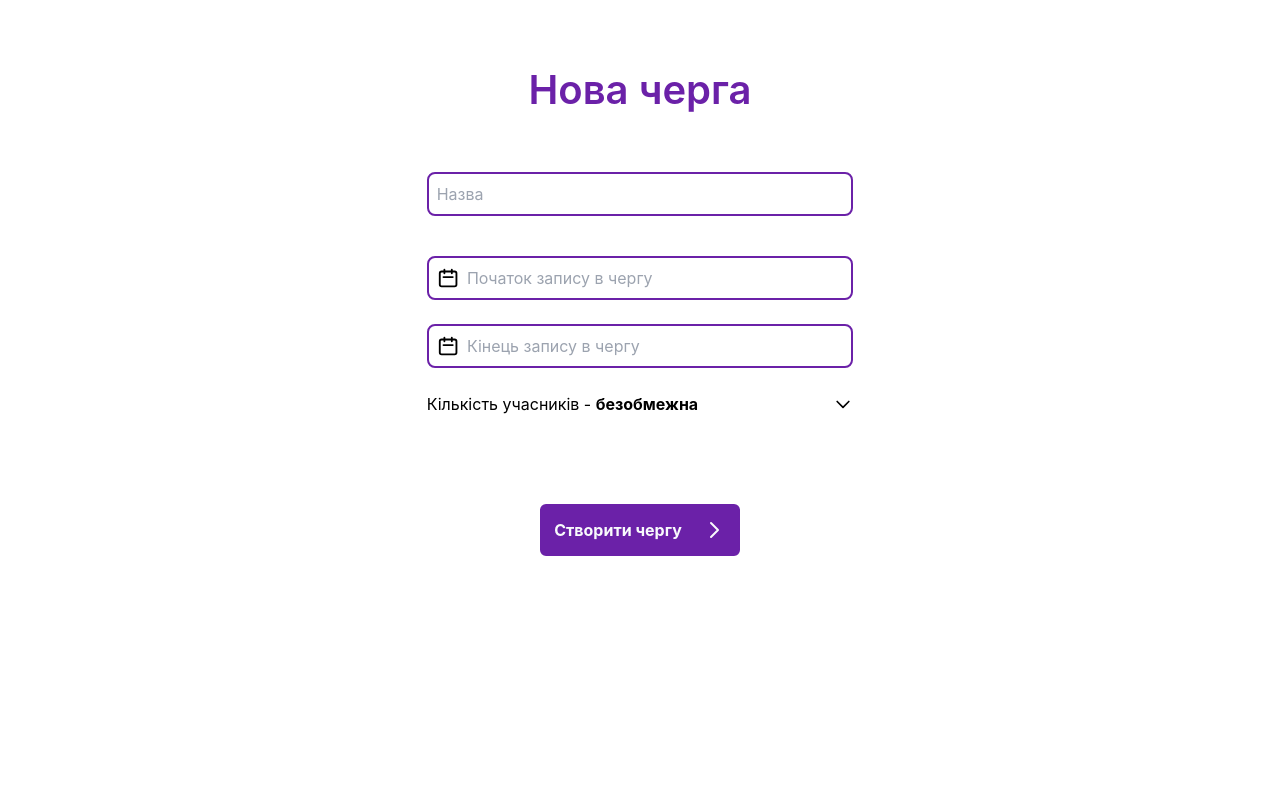
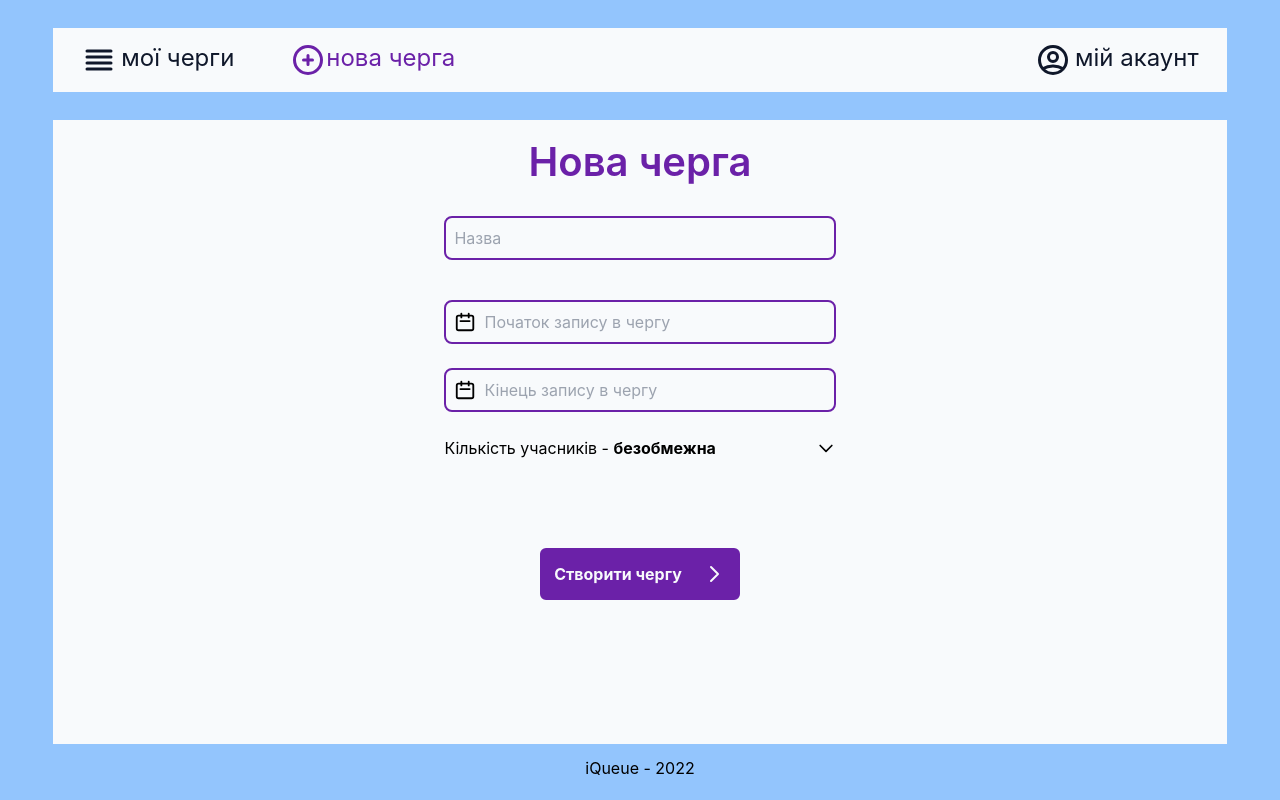
Before and after one commit to iQueue-solutions/iQueue-front, a Next.js app: page /create-queue in a window 1280 px wide. Built offline with nearby package versions, Linux system fonts and the light colour scheme.

Commit message:
Footer layout

```diff
--- a/components/Button.jsx
+++ b/components/Button.jsx
@@ -1,10 +1,13 @@
-import styles from './Button.module.css'
+import styles from "./Button.module.css";
 
-export const Button = ({color, variant, onClick, icon, children}) => {
-  return (
-    <button onClick={onClick} className={`flex mt-20 ${styles.btn} ${styles[color]} ${styles[variant]}`} >
-      {children}
-      <span className='ml-5'>{icon}</span>
-    </button>
-  )
-}
+export const Button = ({ color, variant, onClick, icon, children }) => {
+ return (
+  <button
+   onClick={onClick}
+   className={`flex mt-10 ${styles.btn} ${styles[color]} ${styles[variant]}`}
+  >
+   {children}
+   <span className="ml-5">{icon}</span>
+  </button>
+ );
+};
--- a/components/CreateQueueHeading.jsx
+++ b/components/CreateQueueHeading.jsx
@@ -2,7 +2,7 @@ import { Heading } from "./Heading";
 
 export const CreateQueueHeading = ({ children, icon }) => {
  return (
-  <div className="w-10/12 md:w-1/3 text-purple-800 md:mt-8">
+  <div className="w-10/12 md:w-1/3 text-purple-800 md:mt-1">
    <button className="md:hidden absolute hover:text-purple-400">{icon}</button>
    <Heading className="text-cente">{children}</Heading>
   </div>
--- a/components/DropdownInput.jsx
+++ b/components/DropdownInput.jsx
@@ -1,6 +1,6 @@
 import { useState } from "react";
 import { Input } from "./Input";
-import {ChevronDownIcon} from "@heroicons/react/outline";
+import { ChevronDownIcon } from "@heroicons/react/outline";
 
 export const DropdownInput = ({ title }) => {
  const [outDropdown, setOutDropdown] = useState("безобмежна");
@@ -14,16 +14,18 @@ export const DropdownInput = ({ title }) => {
    : setOutDropdown(e.target.value);
 
  return (
-  <div className="w-10/12 lg:w-1/3">
-   <div className="flex justify-between mb-2 cursor-pointer" onClick={toggle} >
+  <div className="w-10/12 lg:w-1/3 mb-10">
+   <div className="flex justify-between mb-2 cursor-pointer" onClick={toggle}>
     <div>
      {title}
      <b>{outDropdown}</b>
     </div>
-    <ChevronDownIcon className='w-5' />
+    <ChevronDownIcon className="w-5" />
    </div>
-   <div className="absolute w-10/12 lg:w-1/3">
-    {open && <Input handleInput={handleInput} placeholder="Кількість" />}
+   <div className="absolute w-10/12 md:w-1/3">
+    <div className="md:w-11/12">
+     {open && <Input handleInput={handleInput} placeholder="Кількість" />}
+    </div>
    </div>
   </div>
  );
--- /dev/null
+++ b/components/Footer.jsx
@@ -0,0 +1,9 @@
+export const Footer = () => {
+ return (
+  <div className="h-full w-screen bg-blue-300 absolute top-0 -z-10 pt-5">
+   <div className="absolute inset-x-0 bottom-0 text-center pb-5">
+    iQueue - 2022
+   </div>
+  </div>
+ );
+};
--- a/components/Input.jsx
+++ b/components/Input.jsx
@@ -1,6 +1,10 @@
 export const Input = ({ icon, placeholder, handleInput }) => {
  return (
-  <div className={`border-2 border-purple-800 p-2 rounded-lg ${icon ? "mb-6 flex" : "mb-10"}`}>
+  <div
+   className={`border-2 border-purple-800 p-2 rounded-lg ${
+    icon ? "mb-6 flex" : "mb-10"
+   }`}
+  >
    {icon}
    <input
     type="text"
--- /dev/null
+++ b/components/Layout.jsx
@@ -0,0 +1,11 @@
+import { Navbar } from "./Navbar";
+import { Footer } from "./Footer";
+
+export default function Layout({ children }) {
+ return (
+  <>
+   <main>{children}</main>
+   <Footer></Footer>
+  </>
+ );
+}
--- a/components/Navbar.jsx
+++ b/components/Navbar.jsx
@@ -9,7 +9,7 @@ import { NavLinkPC } from "./NavLinkPC";
 export const Navbar = () => {
  return (
   <>
-   <div className="w-full md:hidden h-16 bg-blue-300 flex justify-around items-center fixed bottom-0">
+   <div className="w-full md:hidden h-16 bg-blue-300 flex justify-around fixed bottom-0">
     <NavLinkMobile icon={<ViewListIcon className="w-7" />} text="мої черги" />
     <NavLinkMobile
      icon={<PlusCircleIcon className="w-7" />}
@@ -22,7 +22,8 @@ export const Navbar = () => {
     />
    </div>
 
-   <div className="w-full hidden h-16 bg-slate-50 md:flex justify-between items-center fixed top-0 mx-7">
+   <div className="w-full hidden md:flex fixed top-0 my-7 justify-center">
+    <div className="w-11/12 flex bg-slate-50 h-[4rem] items-center justify-between">
      <div className="flex">
       <NavLinkPC icon={<ViewListIcon className="w-9" />} text="мої черги" />
       <NavLinkPC
@@ -33,6 +34,7 @@ export const Navbar = () => {
      </div>
      <NavLinkPC icon={<UserCircleIcon className="w-9" />} text="мій акаунт" />
     </div>
+   </div>
   </>
  );
 };
--- a/components/QueueCreationForm.jsx
+++ b/components/QueueCreationForm.jsx
@@ -4,7 +4,7 @@ import { CalendarIcon } from "@heroicons/react/outline";
 export const QueueCreationForm = () => {
  const calendarIcon = <CalendarIcon className="w-5 md:w-6 mr-2" />;
  return (
-  <form className="w-10/12 lg:w-1/3 mt-16">
+  <form className="w-10/12 lg:w-1/3 mt-9">
    <Input placeholder="Назва" />
    <Input icon={calendarIcon} placeholder="Початок запису в чергу" />
    <Input icon={calendarIcon} placeholder="Кінець запису в чергу" />
--- a/pages/_app.js
+++ b/pages/_app.js
@@ -1,7 +1,12 @@
 import '../styles/globals.css'
+import Layout from '../components/Layout'
 
 function MyApp({ Component, pageProps }) {
-  return <Component {...pageProps} />
+  return (
+  <Layout>
+    <Component {...pageProps} />
+  </Layout>
+  );
 }
 
 export default MyApp
--- a/pages/create-queue.js
+++ b/pages/create-queue.js
@@ -3,13 +3,17 @@ import {Button} from '../components/Button';
 import { QueueCreationForm} from '../components/QueueCreationForm';
 import {DropdownInput} from '../components/DropdownInput'
 import {ChevronRightIcon, ArrowSmLeftIcon} from "@heroicons/react/outline";
+import { Navbar } from '../components/Navbar';
 
 const CreateQueue = () => (
-  <div className='flex flex-col items-center mt-10'>
+  <div className='flex flex-col mt-10 w-full items-center'>
+    <div className='w-11/12 flex flex-col items-center bg-slate-50 py-5 mt-20 cont-size pb-2 overflow-scroll'>
     <CreateQueueHeading icon={<ArrowSmLeftIcon className='w-8 md:w-9' />}>Нова черга</CreateQueueHeading>
     <QueueCreationForm />
     <DropdownInput title="Кількість учасників - " />
     <Button icon={<ChevronRightIcon className='w-5 md:w-6' />} color="purple" variant="solid">Створити чергу</Button>
+    </div>
+    <Navbar />
   </div>
 );
 
--- a/styles/globals.css
+++ b/styles/globals.css
@@ -1,6 +1,12 @@
 @tailwind base;
 @tailwind components;
 @tailwind utilities;
+
+@layer components {
+ .cont-size {
+  height: calc(100vh - 11rem);
+ }
+}
 
 html,
 body {
```
Also changed, not shown: components/CreateQueueHeading.module.css (added, +7 -0 lines). Lines whose indentation alone changed are shown as unchanged.
